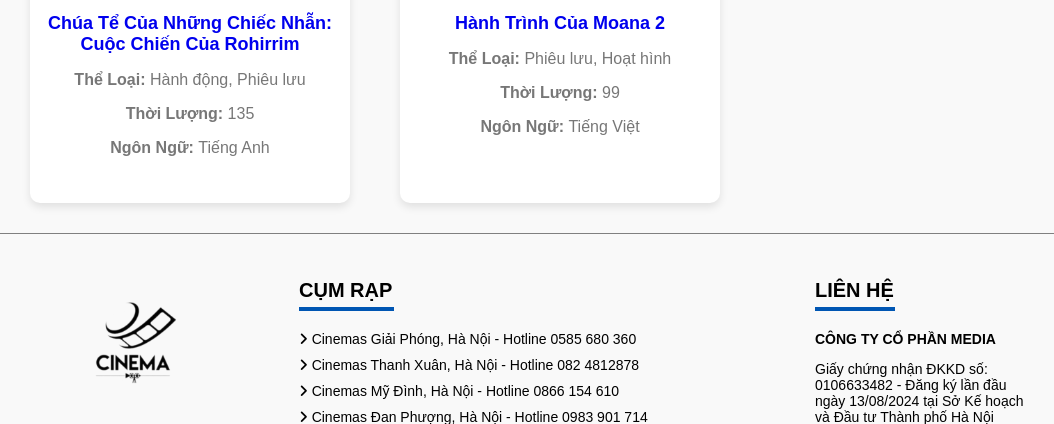
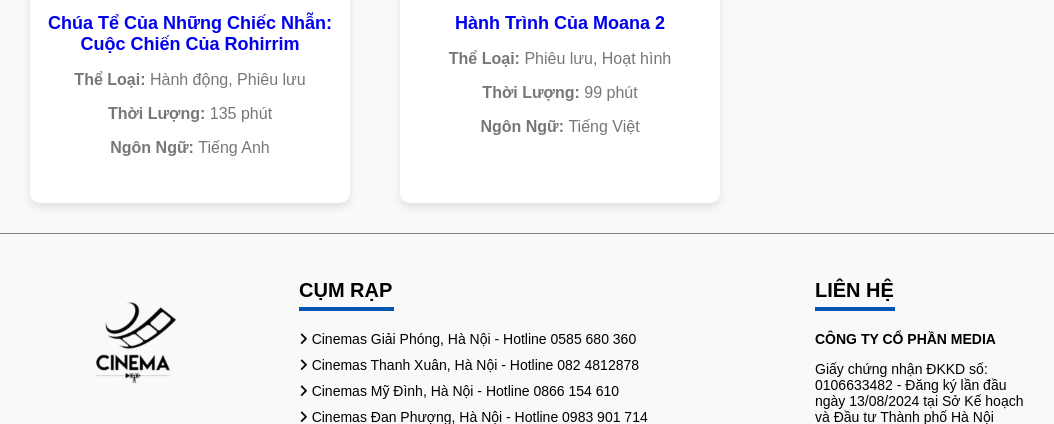
Before and after one commit to DangCaoHau2004/web-ban-ve-xem-phim, a PHP site: page /phim.php in a window 1280 px wide. Shown: the part 983-1407 px from the top of the page, without its empty margins (80-1134 px from the left). Run offline with PHP 8.4, Linux system fonts and the light colour scheme; data comes from the database, SQL or seed files in the repository; some libraries are stand-ins or nearby versions.

Commit message:
chỉnh nhẹ

```diff
--- a/chi_Tiet_Phim.php
+++ b/chi_Tiet_Phim.php
@@ -137,7 +137,7 @@ while ($result = $results_lich_chieu->fetch_assoc()) {
       <div class="movie-info">
         <h2><?php echo $chi_tiet_phim["ten"] ?></h2>
         <p><strong>Thể loại: </strong> <?php echo $chi_tiet_phim["the_loai"] ?> </p>
-        <p><strong>Thời gian: </strong> <?php echo $chi_tiet_phim["thoi_luong"] ?></p>
+        <p><strong>Thời gian: </strong> <?php echo $chi_tiet_phim["thoi_luong"] ?> phút</p>
         <p><strong>Mô tả: </strong><?php echo $chi_tiet_phim["mo_ta"] ?></p>
         <p><strong>Ngôn ngữ: </strong><?php echo $chi_tiet_phim["ngon_ngu"] ?></p>
 
--- a/phim.php
+++ b/phim.php
@@ -89,7 +89,7 @@ foreach ($results as $result) {
                     <img src=<?php echo $phim["link_img"] ?>>
                     <h3><?php echo $phim["ten"] ?></h3>
                     <p><b>Thể Loại: </b> <?php echo $phim["the_loai"] ?></p>
-                    <p><b>Thời Lượng: </b><?php echo $phim["thoi_luong"] ?></p>
+                    <p><b>Thời Lượng: </b><?php echo $phim["thoi_luong"] ?> phút</p>
                     <p><b>Ngôn Ngữ: </b><?php echo $phim["ngon_ngu"] ?></p>
 
                 </div>
```
